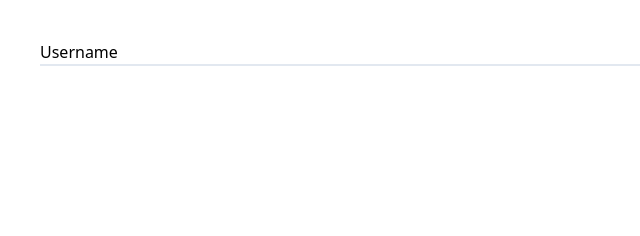
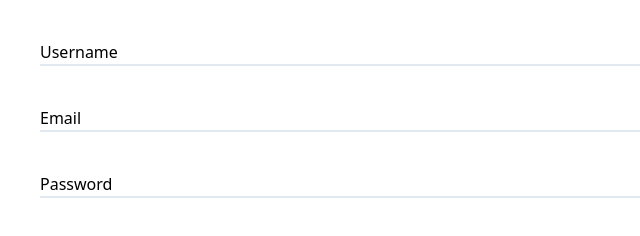
Before and after one commit to notiz-dev/floating-form-field-tailwindcss, a website: page public/index.html in a window 1280 px wide. Shown: the whole page, without its empty margins (0-640 px from the left). Drawn offline with nearby package versions, Linux system fonts and the light colour scheme; files that its build step writes are made by us from their sources.

Commit message:
create form

```diff
--- a/public/index.html
+++ b/public/index.html
@@ -8,11 +8,19 @@
     <link rel="stylesheet" href="build/tailwind.css" />
   </head>
   <body class="antialiased p-10">
-    <form>
+    <form class="space-y-10">
       <div class="relative border-b-2 focus-within:border-blue-500">
         <input type="text" name="username" placeholder="" class="block w-full bg-transparent" />
         <label for="username" class="absolute top-0 -z-1 duration-300 origin-0">Username</label>
       </div>
+      <div class="relative border-b-2 focus-within:border-blue-500">
+        <input type="text" name="email" placeholder="" class="block w-full bg-transparent" />
+        <label for="email" class="absolute top-0 -z-1 duration-300 origin-0">Email</label>
+      </div>
+      <div class="relative border-b-2 focus-within:border-blue-500">
+        <input type="password" name="password" placeholder="" class="block w-full bg-transparent" />
+        <label for="password" class="absolute top-0 -z-1 duration-300 origin-0">Password</label>
+      </div>
     </form>
   </body>
 </html>
```
